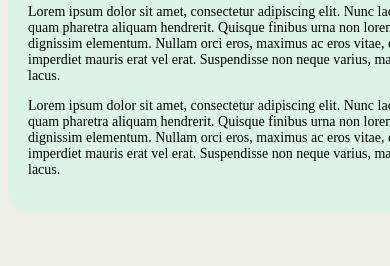
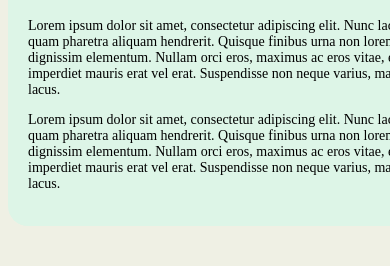
Before and after one commit to micposso/online-resume-609-spring2025, a plain HTML site: page index.html in a window 390 px wide. Shown: the part 1057-1323 px from the top of the page. Drawn offline with Linux system fonts and the light colour scheme; a web font is replaced by a local one.

Commit message:
change flex

```diff
--- a/styles.css
+++ b/styles.css
@@ -71,9 +71,10 @@ nav ul {
     font-size: 14px;
 }
 
+/* for mobile */
 @media screen and (max-width: 576px) {
+
   .container {
-    display: block;
     flex-direction: column-reverse;
   }
 
```
